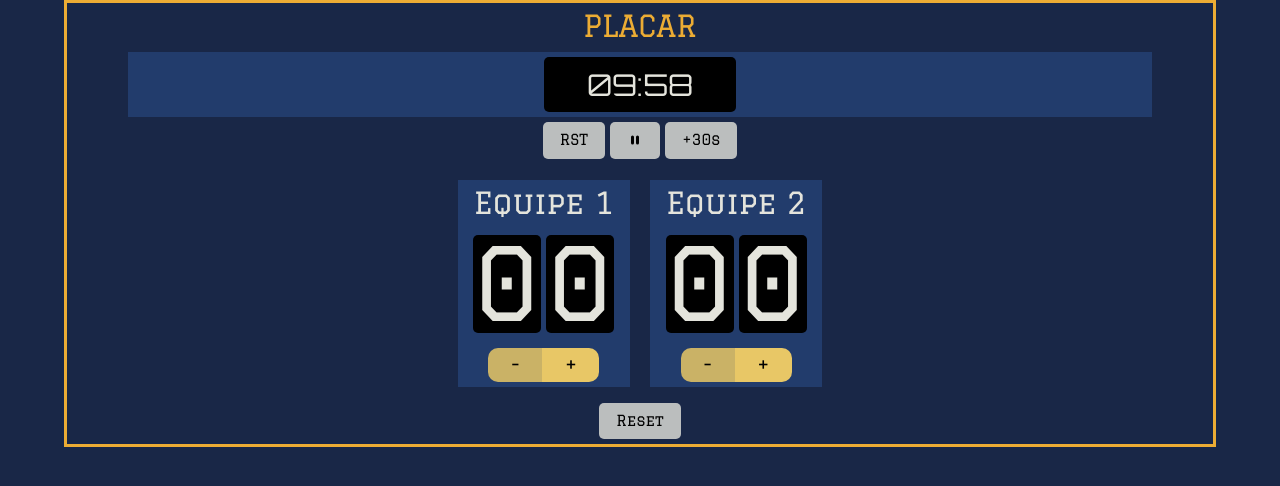
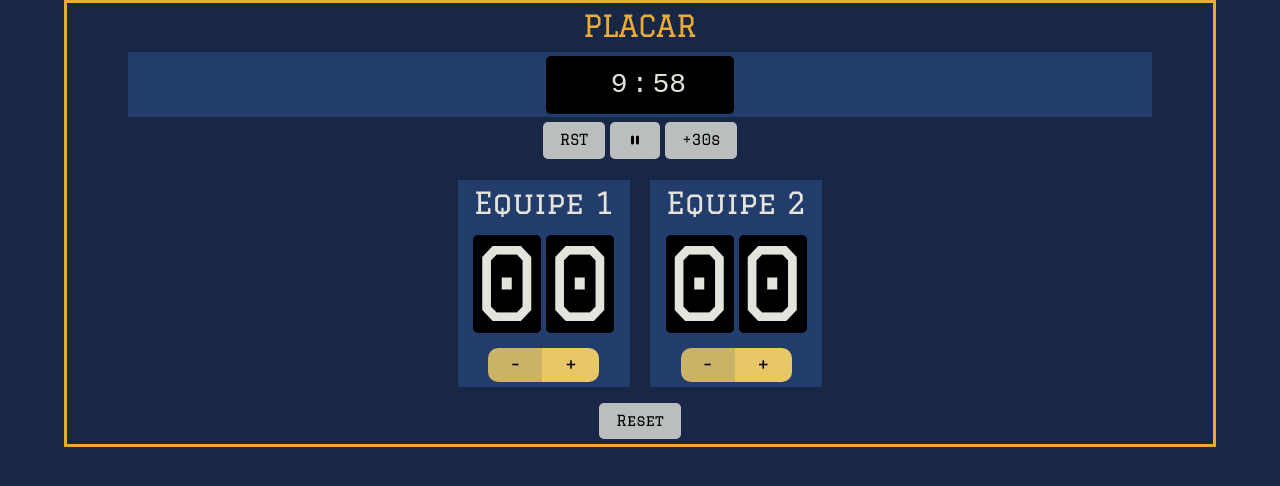
Before and after one commit to Henriicoo/scoreboard, a plain HTML site: page index.html in a window 1280 px wide. Both pictures are taken after a click on the button 634 px from the left and 140 px from the top of the page. Drawn offline with nearby package versions, Linux system fonts and the light colour scheme; a web font is replaced by a local one.

Commit message:
tempo do cronômetro mutável

```diff
--- a/css/style.css
+++ b/css/style.css
@@ -40,10 +40,9 @@ span {
 }
 
 .clock-time {
-    font-family: "Orbitron", monospace;
+    font-family: "Digital Numbers", monospace;
     font-size: 28px;
     color: #E4E4DC;
-    padding: 0;
 }
 
 .clock {
@@ -130,3 +129,27 @@ button:hover {
     flex-direction: column;
     padding: 5px;
 }
+
+input {
+    background-color: #192747;
+    border-color: transparent;
+    color: #E4E4DC;
+}
+
+input.l {
+    text-align: right;
+}
+
+input.r {
+    text-align: left;
+}
+
+input:disabled {
+    background-color: #000;
+}
+
+input::-webkit-outer-spin-button,
+input::-webkit-inner-spin-button {
+    -webkit-appearance: none;
+    margin: 0;
+}
--- a/index.html
+++ b/index.html
@@ -6,14 +6,15 @@
     <meta name="viewport" content="width=device-width, initial-scale=1.0">
     <link rel="stylesheet" href="https://cdnjs.cloudflare.com/ajax/libs/bootstrap/5.3.1/css/bootstrap.min.css">
     <link href="css/style.css" rel="stylesheet"/>
-    <link rel="stylesheet" href="https://fonts.googleapis.com/css?family=Graduate|Orbitron">
+    <link rel="stylesheet" href="https://fonts.googleapis.com/css?family=Graduate">
+    <link href="https://fonts.cdnfonts.com/css/digital-numbers" rel="stylesheet">
 </head>
 <body>
 <div class="page-border">
 <h1>Placar</h1>
 <div class="borda clock-border">
     <div class="clock clock-time">
-        <span id="timer">10:00</span>
+        <label for="minutesInput"></label><input class="l" type="number"  pattern="[0-9]*" inputmode="numeric" id="minutesInput" min="0" max="60" value="10">:<label for="secondsInput"></label><input class="r" type="number"  pattern="[0-9]*" inputmode="numeric" id="secondsInput" min="0" max="59" value="00">
     </div>
 </div>
 <div class="clock-buttons">
--- a/js/script.js
+++ b/js/script.js
@@ -59,6 +59,9 @@ const startButton = document.getElementById('start');
 const resetButton = document.getElementById('reset');
 const add30Button = document.getElementById('add');
 
+const minutesInput = document.getElementById('minutesInput');
+const secondsInput = document.getElementById('secondsInput');
+
 let startIcon = `<svg xmlns="http://www.w3.org/2000/svg" width="16" height="16" fill="currentColor" class="bi bi-play-fill" viewBox="0 0 16 16">
             <path d="m11.596 8.697-6.363 3.692c-.54.313-1.233-.066-1.233-.697V4.308c0-.63.692-1.01 1.233-.696l6.363 3.692a.802.802 0 0 1 0 1.393z"/>
         </svg>`
@@ -74,16 +77,20 @@ if('vibrate' in navigator)
 function updateTimerDisplay() {
     const minutes = Math.floor(timeLeft / 60);
     const seconds = timeLeft % 60;
-    timerDisplay.textContent = `${String(minutes).padStart(2, '0')}:${String(seconds).padStart(2, '0')}`;
+    minutesInput.value = minutes;
+    secondsInput.value = seconds;
 }
 
 function toggleStartPause() {
     if (isRunning) {
         clearInterval(timerInterval);
         startButton.innerHTML = startIcon;
+        toggleInputDisabled(false);
     } else {
         startButton.innerHTML = pauseIcon;
+        timeLeft = parseInt(minutesInput.value, 10) * 60 + parseInt(secondsInput.value, 10);
         startTimer();
+        toggleInputDisabled(true);
     }
     isRunning = !isRunning;
 }
@@ -98,8 +105,8 @@ function startTimer() {
             document.getElementById('xyz').play();
             navigator.vibrate([500,500,500])
             alert("Tempo esgotado!");
-            isRunning = false;
-            startButton.innerHTML = startIcon;
+
+            this.resetTimer();
         }
     }, 1000);
 }
@@ -119,6 +126,11 @@ function add30Seconds() {
     }
 }
 
+function toggleInputDisabled(disabled) {
+    minutesInput.disabled = disabled;
+    secondsInput.disabled = disabled;
+}
+
 startButton.addEventListener('click', toggleStartPause);
 resetButton.addEventListener('click', resetTimer);
 add30Button.addEventListener('click', add30Seconds);
```
